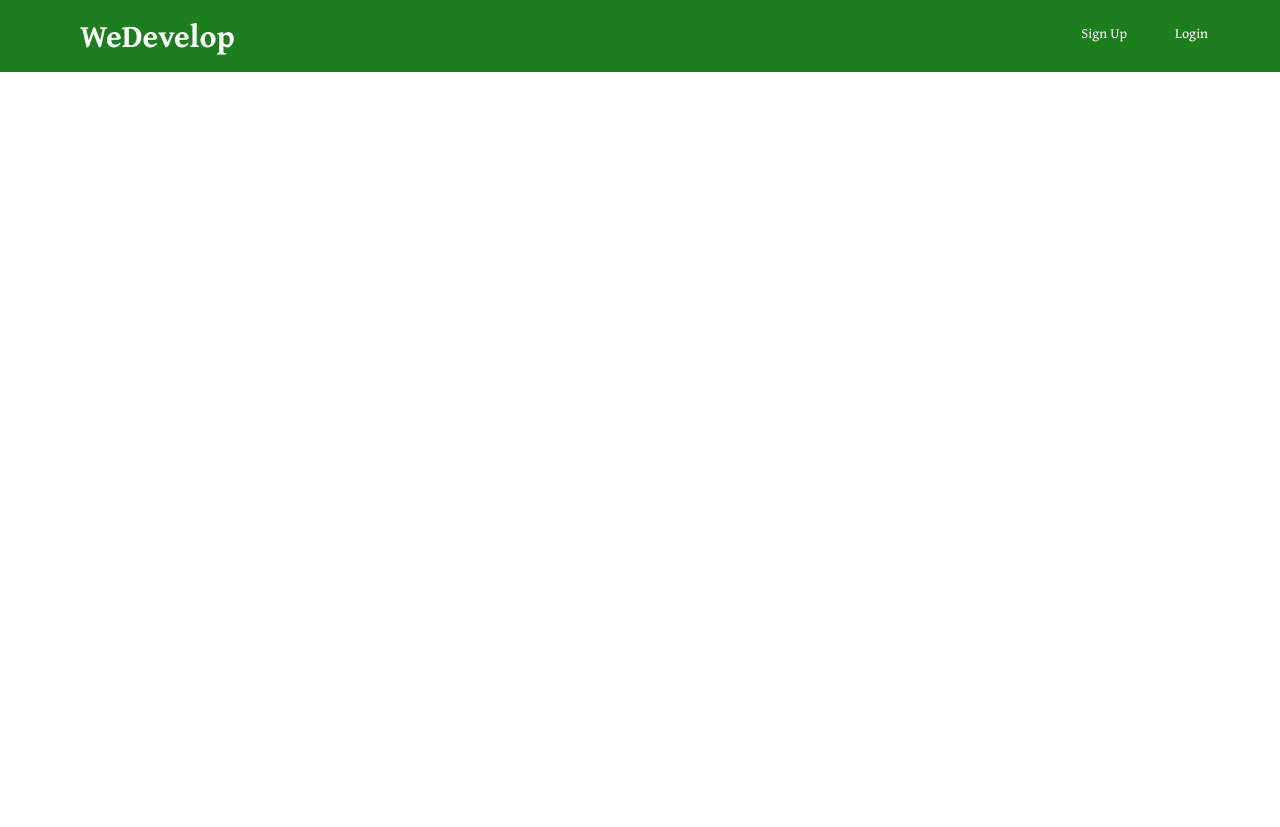
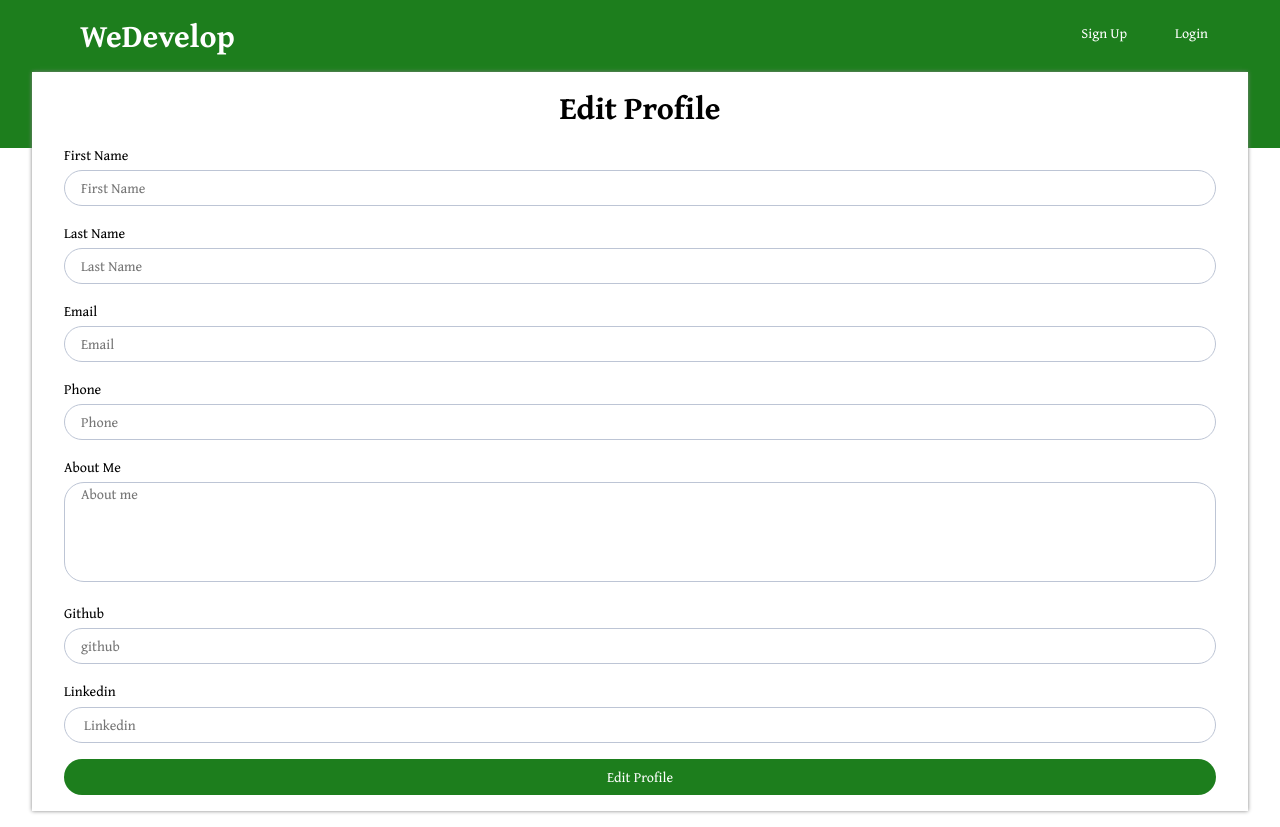
Before and after one commit to AliAlhattab/Capstone-client, a React (Create React App) app: page /edit/1 in a window 1280 px wide. Before the commit the page ends 800 px from the top, so only its background shows below. Built offline with nearby package versions, Linux system fonts and the light colour scheme; no server answers.

Commit message:
edit profile

```diff
--- a/src/App.js
+++ b/src/App.js
@@ -8,6 +8,7 @@ import ProfilePage from './pages/ProfilePage';
 import PostsPage from './pages/PostsPage';
 import EditPostPage from './pages/EditPostPage';
 import EditPost from './components/EditPost/EditPost';
+import EditProfile from './components/EditProfile/EditProfile'
 
 function App() {
 
@@ -26,6 +27,7 @@ function App() {
         <Route path='/profile/:id' render={(rProps) => {return <ProfilePage {...rProps}/>}}/>
         <Route path='/posts' component={PostsPage}/>
         <Route path='/editpost/:id' render={(rProps) => {return <EditPost {...rProps}/>}}/>
+        <Route path='/edit/:id' render={(rProps) => {return <EditProfile {...rProps}/>}}/>
       </Switch>
     </BrowserRouter>
   );
--- a/src/components/CreatePost/CreatePost.js
+++ b/src/components/CreatePost/CreatePost.js
@@ -6,6 +6,7 @@ class CreatePost extends Component {
   state = {
     website: '',
     content: "",
+    tech: '',
     error: "",
   };
 
@@ -24,6 +25,7 @@ class CreatePost extends Component {
       {
         website: this.state.website,
         content: this.state.content,
+        tech: this.state.tech,
         user_id: id
      })
       .then((response) => {
@@ -53,6 +55,17 @@ class CreatePost extends Component {
         </select>
         </div>
 
+        <label className="createpost__label">Web Technology</label>
+        <textarea
+          className="createpost__tech"
+          name="tech"
+          id="tech"
+          type="text"
+          placeholder="E.g. HTML, CSS, JavaScript ... "
+          onChange={this.changeHandler}
+        />
+
+
         <label className="createpost__label">Add a description</label>
         <textarea
           className="createpost__text"
--- a/src/components/EditPost/EditPost.js
+++ b/src/components/EditPost/EditPost.js
@@ -9,7 +9,8 @@ class EditPost extends Component {
     content: "",
     error: "",
     id: this.props.match.params.id,
-    success: false
+    success: false,
+    tech: ''
   };
 
   componentDidMount(){
@@ -19,6 +20,7 @@ class EditPost extends Component {
       this.setState({
         website: res.data[0].website,
         content: res.data[0].content,
+        tech: res.data[0].tech
       })
     })
     .catch(err => {
@@ -39,6 +41,7 @@ class EditPost extends Component {
     .put(`http://localhost:8080/posts/${this.state.id}`, {
         website: this.state.website,
         content: this.state.content,
+        tech: this.state.tech,
         success: true
     })
     .then((response) => {
@@ -70,6 +73,17 @@ class EditPost extends Component {
         </select>
         </div>
 
+        <label className="createpost__label">Web Technology</label>
+        <textarea
+          className="createpost__tech"
+          name="tech"
+          id="tech"
+          type="text"
+          placeholder="E.g. HTML, CSS, JavaScript ... "
+          defaultValue={this.state.tech}
+          onChange={this.changeHandler}
+        />
+
         <label className="createpost__label">Add a description</label>
         <textarea
           className="createpost__text"
--- /dev/null
+++ b/src/components/EditProfile/EditProfile.js
@@ -0,0 +1,163 @@
+import React, { Component } from "react";
+import axios from "axios";
+import { Redirect } from 'react-router-dom';
+
+class EditPost extends Component {
+  state = {
+    first_name: "",
+    last_name: "",
+    email: '',
+    phone: '',
+    about: '',
+    github:'',
+    linkedin:'',
+    error: "",
+    id: this.props.match.params.id,
+    success: false,
+  };
+
+  componentDidMount(){
+    axios
+    .get(`http://localhost:8080/profile/${this.state.id}`)
+    .then(res => {
+      this.setState({
+        first_name: res.data[0].first_name,
+        last_name: res.data[0].last_name,
+        email: res.data[0].email,
+        phone: res.data[0].phone,
+        about: res.data[0].about,
+        github: res.data[0].github,
+        linkedin: res.data[0].linkedin,
+      })
+    })
+    .catch(err => {
+      console.log(err)
+    });
+  }
+
+  changeHandler = (e) => {
+    this.setState({
+      [e.target.name]: e.target.value,
+    });
+  };
+
+  submit = (e) => {
+    e.preventDefault()
+
+    axios
+    .put(`http://localhost:8080/profile/edit/${this.state.id}`, {
+        first_name: this.state.first_name,
+        last_name: this.state.last_name,
+        email: this.state.email,
+        phone: this.state.phone,
+        about: this.state.about,
+        github: this.state.github,
+        linkedin: this.state.linkedin,
+        success: true
+    })
+    .then((response) => {
+      this.setState({ success: true, error: "" });
+
+    })
+    .catch((err) => {
+      this.setState({ success: false, error: err.response.data });
+    });
+
+  }
+
+
+  render() {
+    return (
+        <section className="signup">
+        <div className="signup__container">
+          <h1 className="signup__title">Edit Profile</h1>
+          <form className="signup__form" onSubmit={this.submit}>
+            <label className="signup__label">First Name</label>
+            <input
+              className={`signup__input`}
+              onChange={this.changeHandler}
+              id="first_name"
+              name="first_name"
+              type="text"
+              defaultValue={this.state.first_name}
+              placeholder="First Name"
+            />
+
+            <label className="signup__label">Last Name</label>
+            <input
+              className={`signup__input`}
+              onChange={this.changeHandler}
+              id="last_name"
+              name="last_name"
+              type="text"
+              defaultValue={this.state.last_name}
+              placeholder="Last Name"
+            />
+
+            <label className="signup__label">Email</label>
+            <input
+              className={`signup__input`}
+              onChange={this.changeHandler}
+              id="email"
+              name="email"
+              type="text"
+              defaultValue={this.state.email}
+              placeholder="Email"
+            />
+
+            <label className="signup__label">Phone</label>
+            <input
+              className={`signup__input`}
+              onChange={this.changeHandler}
+              id="phone"
+              name="phone"
+              type="text"
+              defaultValue={this.state.phone}
+              placeholder="Phone"
+            />
+
+            <label className="signup__label">About Me</label>
+            <textarea
+              className={`createpost__text`}
+              onChange={this.changeHandler}
+              id="about"
+              name="about"
+              type="text"
+              defaultValue={this.state.about}
+              placeholder="About me"
+            />
+
+            <label className="signup__label">Github</label>
+            <input
+              className={`signup__input`}
+              onChange={this.changeHandler}
+              id="github"
+              name="github"
+              type="text"
+              defaultValue={this.state.github}
+              placeholder="github"
+            />
+
+            <label className="signup__label">Linkedin</label>
+            <input
+              className={`signup__input`}
+              onChange={this.changeHandler}
+              id="linkedin"
+              name="linkedin"
+              type="text"
+              defaultValue={this.state.linkedin}
+              placeholder=" Linkedin"
+            />
+
+            <button className="signup__button">Edit Profile</button>
+
+            {this.state.success && <Redirect to="/profile" />}
+          </form>
+        </div>
+      </section>
+
+    );
+  }
+}
+
+export default EditPost;
--- a/src/components/Posts/Posts.js
+++ b/src/components/Posts/Posts.js
@@ -27,6 +27,9 @@ class Posts extends Component{
       </div>
       <p className="post__content">
         <strong>Website Type</strong>: {this.props.post.website}
+      </p>
+      <p className="post__content">
+        <strong>Web Technology</strong>: {this.props.post.tech}
       </p>
       <p className="post__content">
         <strong>Description</strong>: {this.props.post.content}
--- a/src/components/Profile/Profile.js
+++ b/src/components/Profile/Profile.js
@@ -6,7 +6,6 @@ import "./Profile.scss";
 import CreatePost from "../CreatePost/CreatePost";
 import deleteIcon from "../../assets/images/garabage.png";
 import editIcon from "../../assets/images/edit.png";
-
 
 const userId = sessionStorage.getItem("user_id");
 
@@ -68,7 +67,6 @@ class Profile extends Component {
           this.setState({
             user: response.data[0],
           });
-          console.log(response.data[0])
         })
         .catch(() => {
           this.setState({
@@ -86,7 +84,6 @@ class Profile extends Component {
           this.setState({
             posts: response.data,
           });
-          console.log(response.data.id)
         })
         .catch(() => {
           this.setState({
@@ -132,7 +129,7 @@ class Profile extends Component {
 
   componentDidUpdate(prevProp, prevState) {
     const token = sessionStorage.getItem("token");
-    if(this.props.id !== prevProp.id && this.props.id === undefined){
+    if (this.props.id !== prevProp.id && this.props.id === undefined) {
       axios
         .get("http://localhost:8080/profile", {
           headers: {
@@ -143,7 +140,6 @@ class Profile extends Component {
           this.setState({
             user: response.data,
           });
-        console.log('response', response.data)
           sessionStorage.setItem("user_id", response.data.id);
           axios
             .get("http://localhost:8080/posts/" + response.data.id, {
@@ -190,7 +186,8 @@ class Profile extends Component {
       );
     }
 
-    const { first_name, last_name, username, email, phone, id } = this.state.user;
+    const { first_name, last_name, username, email, phone, id, about, linkedin, github} =
+      this.state.user;
     return (
       <section className="profile">
         <div className="profile__container">
@@ -205,17 +202,17 @@ class Profile extends Component {
             <h1 className="profile__title">
               {first_name} {last_name}
             </h1>
+            <h2 className="profile__contacts">About Me</h2>
+            <p className="profile__info">{about}</p>
             <h2 className="profile__contacts">Contacts</h2>
-            <p className="profile__info">Username: {username}</p>
-            <p className="profile__info">
-              Name: {first_name} {last_name}
-            </p>
             <p className="profile__info">Email: {email}</p>
             <p className="profile__info">Phone: {phone}</p>
+            <a href={linkedin}><p className="profile__info">{linkedin}</p></a>
+            <a href={github}><p className="profile__info">{github}</p></a>
           </div>
           <div className="profile__post">
             <h1 className="postpage__title">Posts</h1>
-            { userId == id ? <CreatePost onPostCreate={this.fetchPosts}/>  : '' }
+            {userId == id ? <CreatePost onPostCreate={this.fetchPosts} /> : ""}
 
             {this.state.posts.map((post) => (
               <div className="profile__post-container" key={post.post_id}>
@@ -232,6 +229,9 @@ class Profile extends Component {
                   <strong>Website Type</strong>: {post.website}
                 </p>
                 <p className="post__content">
+                  <strong>Web Technology</strong>: {post.tech}
+                </p>
+                <p className="post__content">
                   <strong>Description</strong>: {post.content}
                 </p>
                 <div className="post__info">
@@ -241,11 +241,10 @@ class Profile extends Component {
                 </div>
                 <div className="post__actions">
                   {userId == id ? (
-         <NavLink to={`/editpost/${post.post_id}`}> <img
-            className="post__icons"
-            src={editIcon}
-            alt="edit"
-          /></NavLink>
+                    <NavLink to={`/editpost/${post.post_id}`}>
+                      {" "}
+                      <img className="post__icons" src={editIcon} alt="edit" />
+                    </NavLink>
                   ) : (
                     ""
                   )}
@@ -270,6 +269,17 @@ class Profile extends Component {
                 Logout
               </button>
             </NavLink>
+            {userId == id ? (
+            <NavLink to={`/edit/${userId}`}><button className="profile__logout">
+                Edit Profile
+              </button></NavLink>
+            ) : (
+              ''
+            )
+
+                }
+
+
           </div>
         </div>
       </section>
```
Also changed, not shown: src/components/CreatePost/CreatePost.scss (+22 -0 lines), src/pages/EditProfilePage.js (added, +10 -0 lines). Lines whose indentation alone changed are shown as unchanged.
